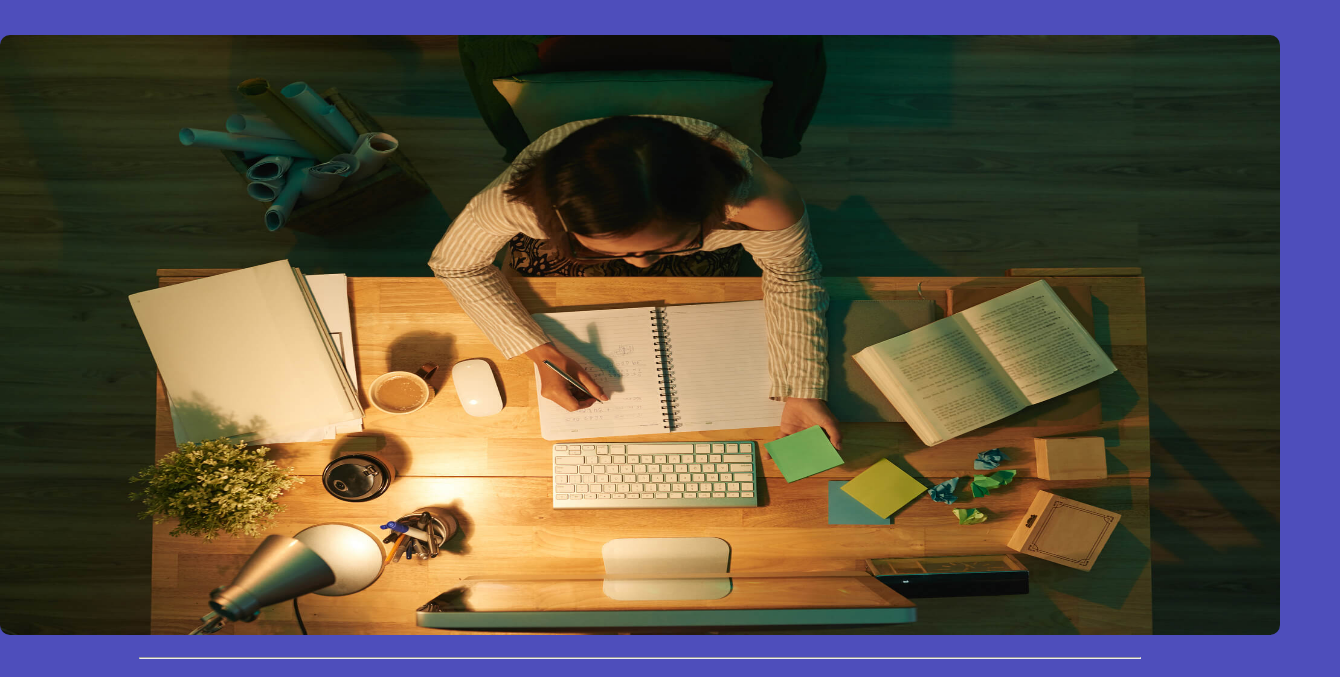
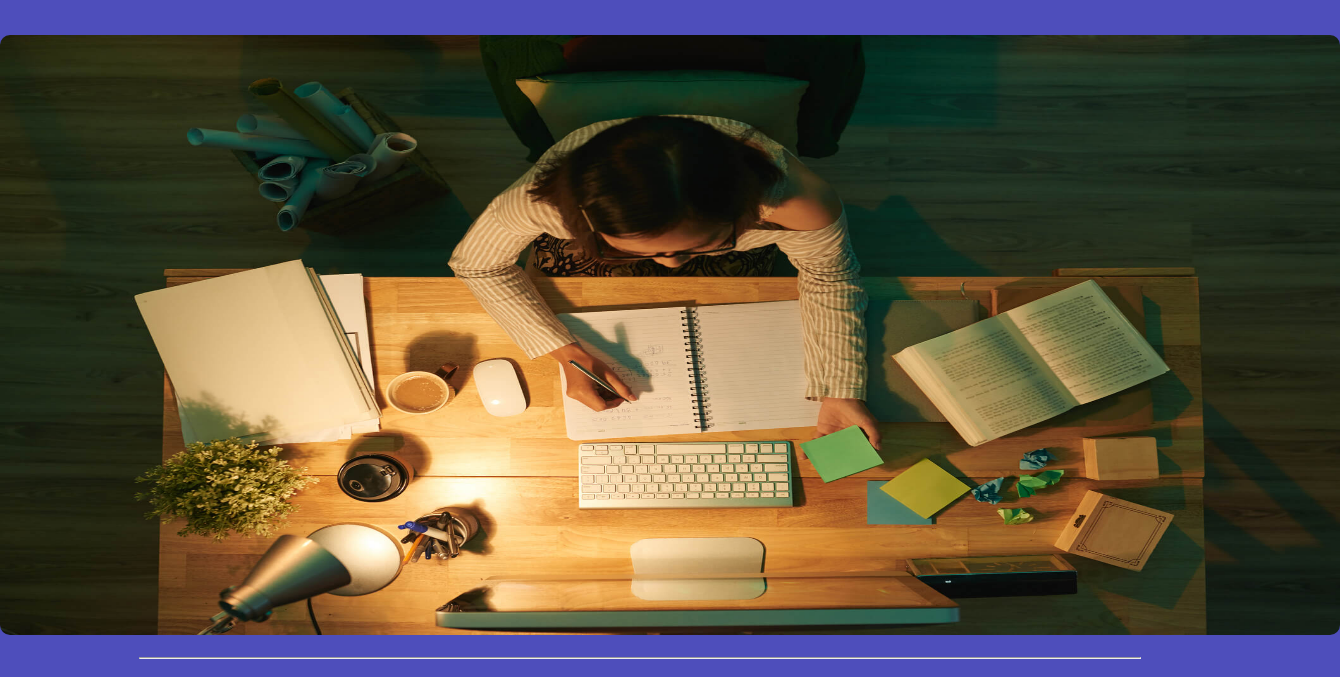
Before and after one commit to bernardojru/MASSIVAS, a plain HTML site: page index.html in a window 1280 px wide. Shown: the part 104-781 px from the top of the page, 1340 px wide, since content can reach past the window. Drawn offline with Linux system fonts and the light colour scheme.

Commit message:
Atualizei README

```diff
--- a/CSS/style.css
+++ b/CSS/style.css
@@ -12,9 +12,6 @@ header{
     margin: 0;
 
 
-}
-img{
-    max-width: 100% ;
 }
 header img{
     height: 50px;
```
